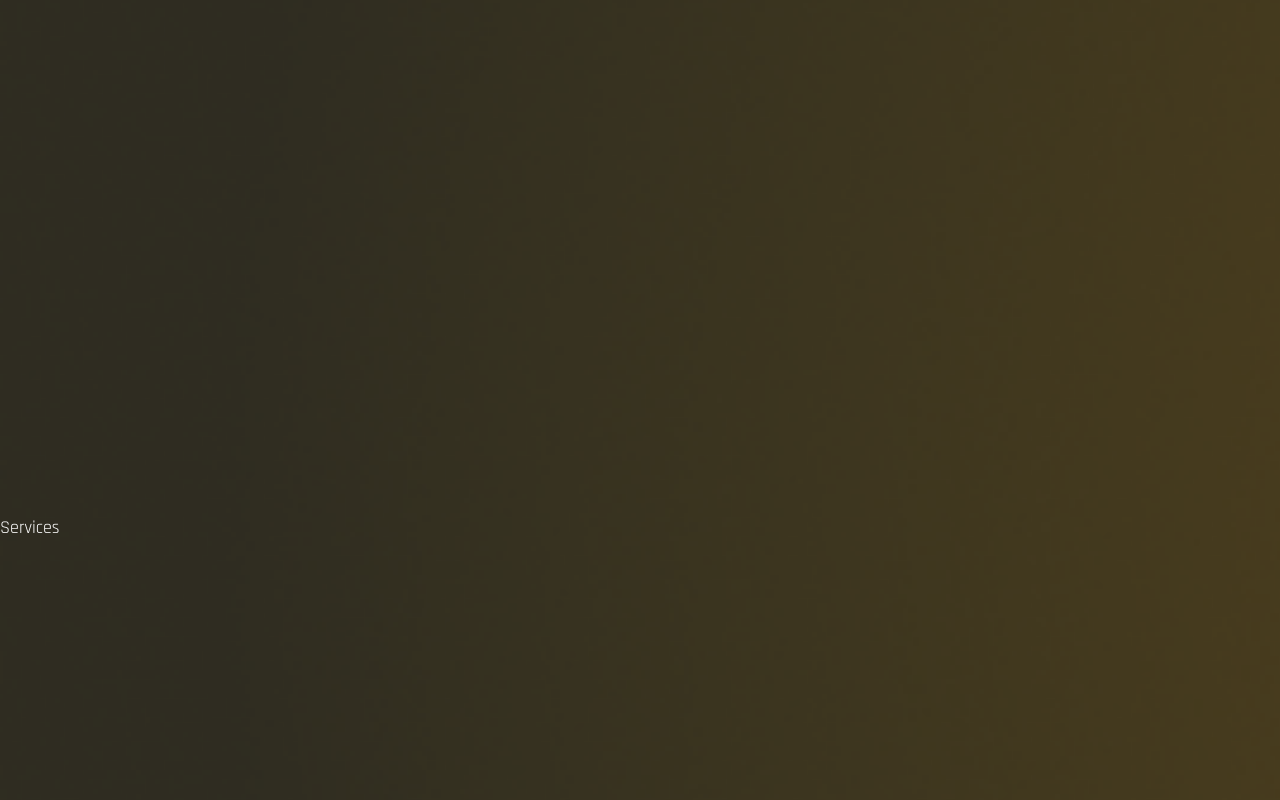
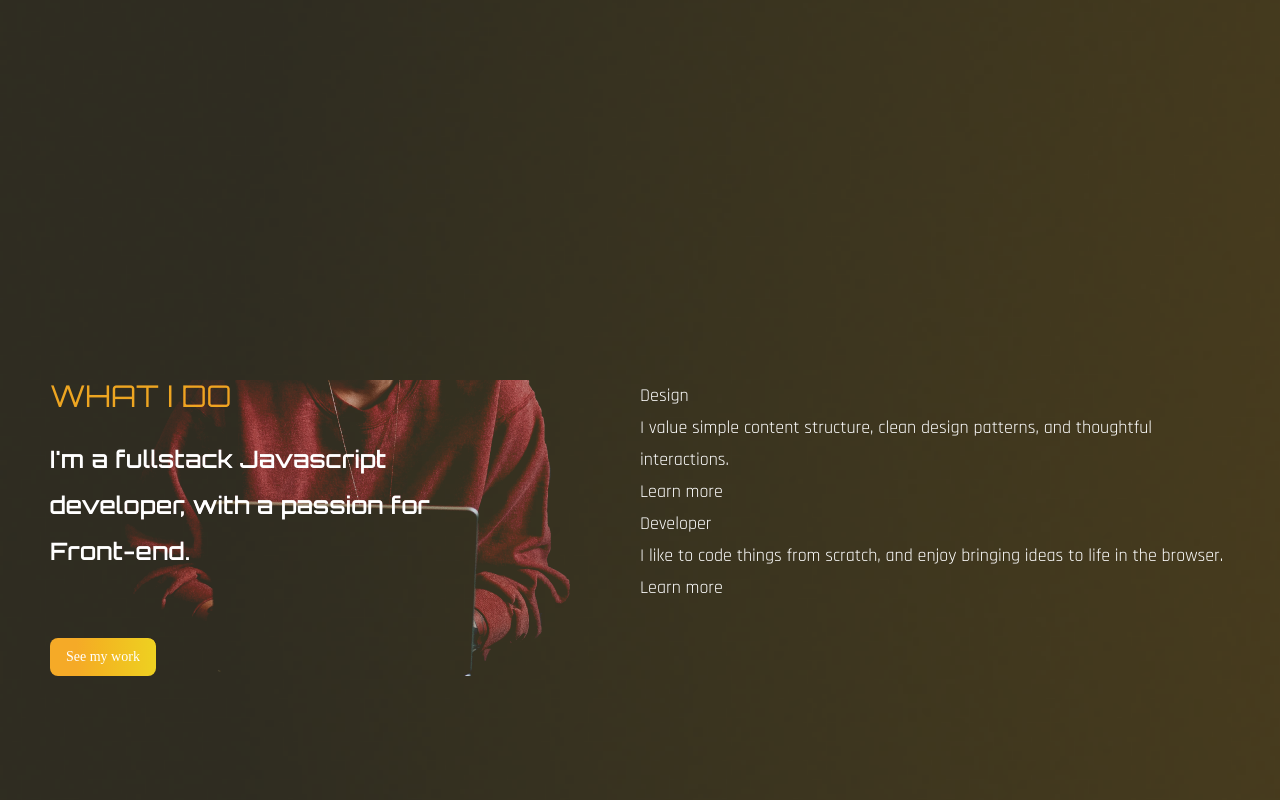
Before and after one commit to makoalex/Alexamdra_portofolio, a React (Create React App) app: page / in a window 1280 px wide. Shown: the part 1400-2200 px from the top of the page. Built offline with nearby package versions, Linux system fonts and the light colour scheme; a web font is replaced by a local one.

Commit message:
[feat] adding services section

```diff
--- a/src/components/About.js
+++ b/src/components/About.js
@@ -8,9 +8,9 @@ export default function About() {
     <section className="section" id="about" ref={ref}>
       <div className="container mx-auto">
         <div className='flex flex-col gap-y-6 lg:flex-row lg:items-center lg:gap-x-32 lg:gap-y-0 h-screen'>
-          <div className="flex-1 mr-6 bg-about bg-contain bg-no-repeat h-[400px] mix-blend-lighten bg-top"></div>
+          <div className="flex-1 mr-11 bg-about bg-contain bg-no-repeat h-[400px] mix-blend-lighten bg-top"></div>
           <div className='flex-1'>
-            <h2 className='h2 text-accent mt-24'>About me</h2>
+            <h2 className='h2 text-accent '>About me</h2>
             <h3 className='h3 mb-3'>
               I'm a fullstack Javascript developer, with a passion for
               Front-end.{' '}
@@ -41,7 +41,7 @@ export default function About() {
               </div>
             </div>
             <div className='flex gap-8 items-center'>
-            <button className='button-header btn-sm btn btn-xs '>Get in touch</button>
+            <button className='button-header btn-sm btn  '>Get in touch</button>
             <a href='#' className='text-gradient btn-link'>My Portofolio</a>
             </div>
           </div>
--- a/src/components/Services.js
+++ b/src/components/Services.js
@@ -1,9 +1,57 @@
-import React from 'react'
+import React from "react";
+import { BsArrowUpRight } from "react-icons/bs";
+import { motion } from "framer-motion";
+import { fadeIn } from "../variants";
+
+const services = [
+  {
+    name: "Design",
+    description:
+      "I value simple content structure, clean design patterns, and thoughtful interactions.",
+    link: "Learn more",
+  },
+  {
+    name: "Developer",
+    description:
+      "I like to code things from scratch, and enjoy bringing ideas to life in the browser.",
+    link: "Learn more",
+  },
+];
 
 export default function Services() {
   return (
-    <div className='section'id='services'>
-      Services
-    </div>
-  )
+    <section className="section" id="services">
+      <div className="container mx-auto">
+        <div className="flex  flex-col lg:flex-row ">
+          <div className=" flex-1 items-end lg:bg-services lg:bg-bottom bg-no-repeat mix-blend-lighten mb-12 lg:mb-0 ">
+            <h2 className=" h2 text-accent mb-6"> What I do</h2>
+            <h3 className="h3 max-w-[450px] mb-16">
+              {" "}
+              I'm a fullstack Javascript developer, with a passion for
+              Front-end.{" "}
+            </h3>
+            <button className="button-header btn-sm btn">See my work</button>
+          </div>
+          {/* services  */}
+          <div className="flex-1">
+            {/* services  */}
+            <div>
+              {services.map((service, index) => {
+                // destructure service
+                const {name, description, link} = service
+                return (<div key={index}>
+                  <div className=" max-w[470px]">
+                    <h4>{name}</h4>
+                    <p>{description}</p>
+                  </div>
+                  <div> {link}</div>
+                </div>
+                )
+              })}
+            </div>
+          </div>
+        </div>
+      </div>
+    </section>
+  );
 }
```
